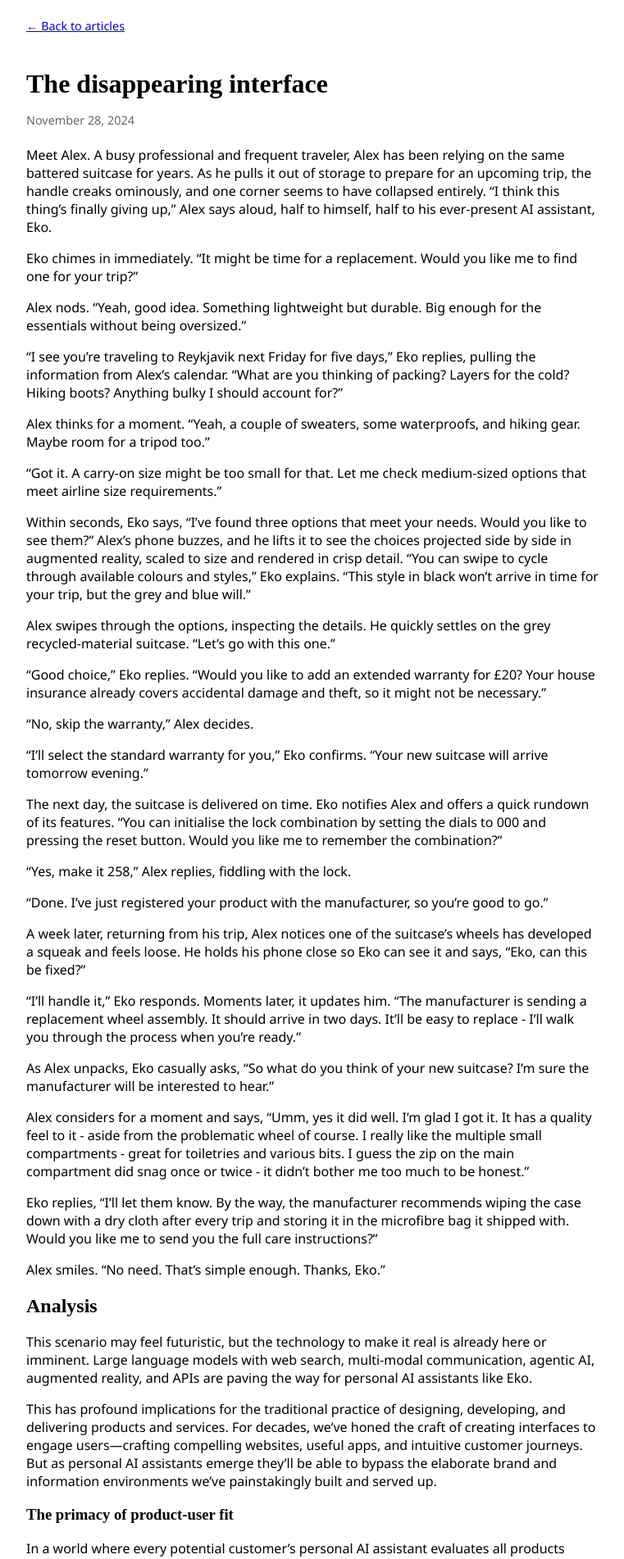
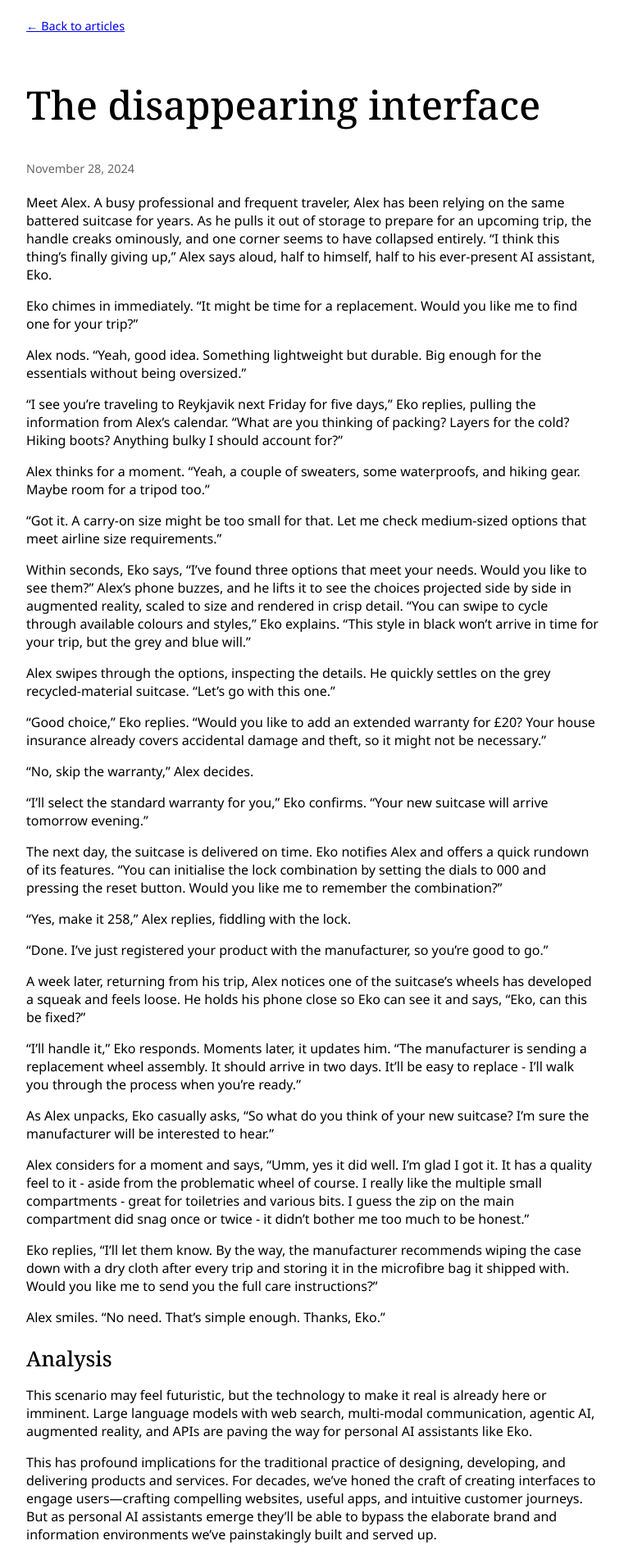
Before and after one commit to jessespeak/jessespeak.github.io, a Jekyll site: the page built from _future/the-disappearing-interface.md, in a window 1280 px wide. Shown: the top 1902 px of the page at 82% size, without its empty margins (258-1019 px from the left). Built offline with Jekyll 4.4.1, drawn with Linux system fonts in a browser that asks for light colours.

Commit message:
Wrangling fonts

```diff
--- a/_layouts/post.html
+++ b/_layouts/post.html
@@ -6,7 +6,7 @@
   <title>{{ page.title }}</title>
 <link rel="preconnect" href="https://fonts.googleapis.com">
 <link rel="preconnect" href="https://fonts.gstatic.com" crossorigin>
-<link href="https://fonts.googleapis.com/css2?family=Noto+Sans:ital,wght@0,100..900;1,100..900&display=swap" rel="stylesheet">
+<link href="https://fonts.googleapis.com/css2?family=Noto+Sans:ital@0;1&family=Noto+Serif:ital,wght@0,500;1,500&display=swap" rel="stylesheet">
   <style>
     /* Inline CSS for styling */
     body {
@@ -18,14 +18,20 @@
       padding: 20px;
     }
 
+    h1, h2, h3 {
+  font-family: "Noto Serif", serif;
+  font-weight: 500;
+  font-style: normal;
+}
+
     h1 {
-      font-family: 'Playfair Display', serif;
-      font-size: 2em;
-      margin-bottom: 0.5em;
+      font-size: 3em;
+      margin-bottom: 0.75em;
     }
 
-      h2, h3 {
-          font-family: 'Playfair Display', serif;
+      h2 {
+          font-size:1.6em;
+          margin-bottom: 0.5em;
       }
 
     .back-link {
```
Also changed, not shown: _layouts/default.html (+9 -3 lines).
